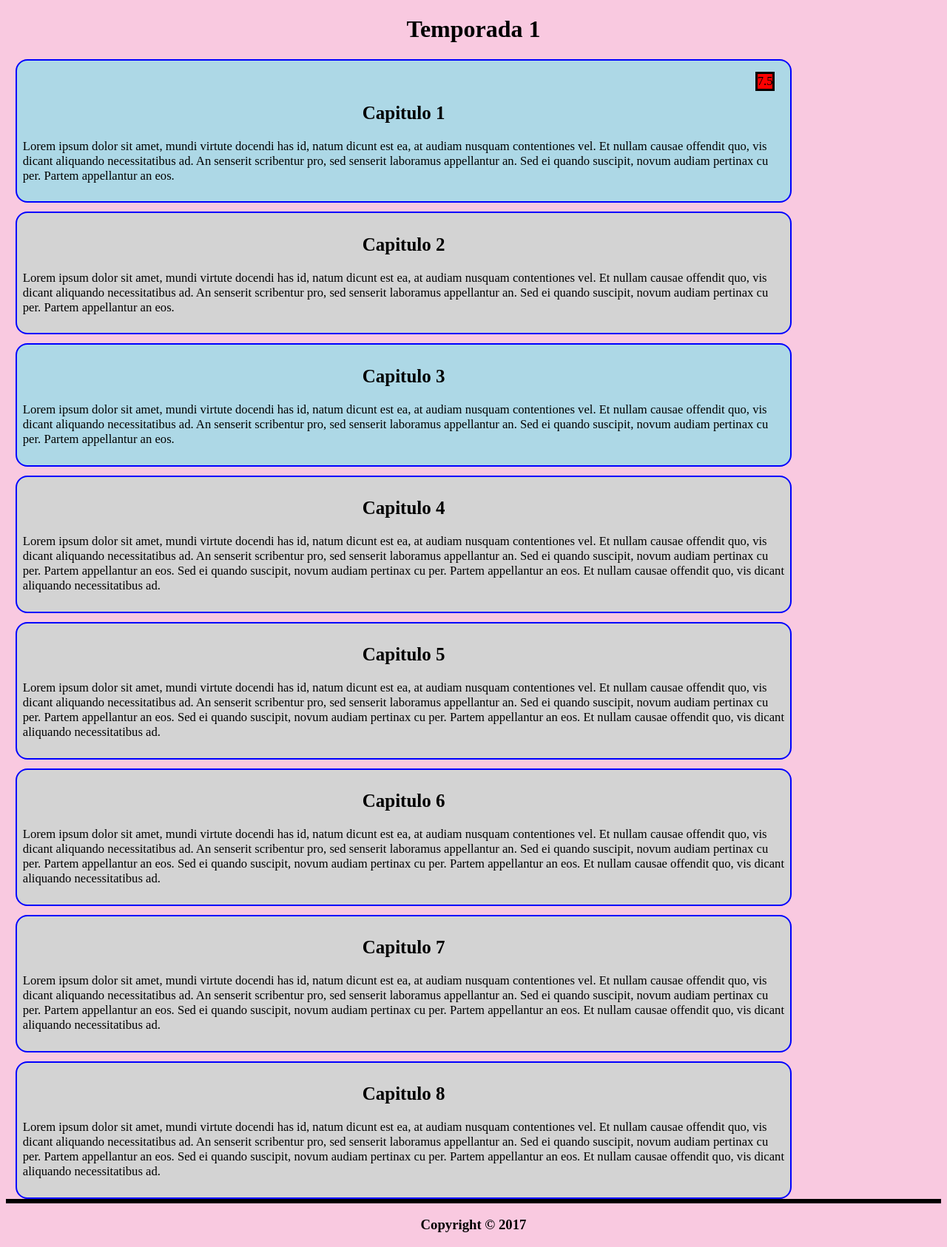
After one commit to Irimo138/Reto-1, a PHP site: page /PlantillaTemporadas.html in a window 1280 px wide. The commit adds this page. Shown: the whole page at 74% size. Run offline with PHP 8.4, Linux system fonts and the light colour scheme.

Commit message:
termporada plantilla

```diff
--- /dev/null
+++ b/Menu desplegable/PlantillaTemporadas.html
@@ -0,0 +1,55 @@
+<!DOCTYPE html>
+<html lang="">
+<head>
+    <meta charset="utf-8">
+    <meta name="viewport" content="width=device-width, initial-scale=1.0">
+     <link href="PlantillaTemporadasCSS.css" rel="stylesheet" type="text/css">
+    <title>Temporadas LCDP</title>
+</head>
+
+<body>
+
+    <header>
+        <h1>Temporada 1</h1>
+    </header>
+    <section>
+        <p class="Nota">7.5</p>
+        <article>
+            <h2>Capitulo 1</h2>
+            <p>Lorem ipsum dolor sit amet, mundi virtute docendi has id, natum dicunt est ea, at audiam nusquam contentiones vel. Et nullam causae offendit quo, vis dicant aliquando necessitatibus ad. An senserit scribentur pro, sed senserit laboramus appellantur an. Sed ei quando suscipit, novum audiam pertinax cu per. Partem appellantur an eos.</p>
+        </article>
+        <article class="par">
+            <h2>Capitulo 2</h2>
+            <p>Lorem ipsum dolor sit amet, mundi virtute docendi has id, natum dicunt est ea, at audiam nusquam contentiones vel. Et nullam causae offendit quo, vis dicant aliquando necessitatibus ad. An senserit scribentur pro, sed senserit laboramus appellantur an. Sed ei quando suscipit, novum audiam pertinax cu per. Partem appellantur an eos.</p>
+        </article>
+        <article>
+            <h2>Capitulo 3</h2>
+            <p>Lorem ipsum dolor sit amet, mundi virtute docendi has id, natum dicunt est ea, at audiam nusquam contentiones vel. Et nullam causae offendit quo, vis dicant aliquando necessitatibus ad. An senserit scribentur pro, sed senserit laboramus appellantur an. Sed ei quando suscipit, novum audiam pertinax cu per. Partem appellantur an eos.</p>
+        </article>
+        <article class="par">
+            <h2>Capitulo 4</h2>
+            <p>Lorem ipsum dolor sit amet, mundi virtute docendi has id, natum dicunt est ea, at audiam nusquam contentiones vel. Et nullam causae offendit quo, vis dicant aliquando necessitatibus ad. An senserit scribentur pro, sed senserit laboramus appellantur an. Sed ei quando suscipit, novum audiam pertinax cu per. Partem appellantur an eos. Sed ei quando suscipit, novum audiam pertinax cu per. Partem appellantur an eos. Et nullam causae offendit quo, vis dicant aliquando necessitatibus ad.</p>
+        </article>
+        <article class="par">
+            <h2>Capitulo 5</h2>
+            <p>Lorem ipsum dolor sit amet, mundi virtute docendi has id, natum dicunt est ea, at audiam nusquam contentiones vel. Et nullam causae offendit quo, vis dicant aliquando necessitatibus ad. An senserit scribentur pro, sed senserit laboramus appellantur an. Sed ei quando suscipit, novum audiam pertinax cu per. Partem appellantur an eos. Sed ei quando suscipit, novum audiam pertinax cu per. Partem appellantur an eos. Et nullam causae offendit quo, vis dicant aliquando necessitatibus ad.</p>
+        </article>
+        <article class="par">
+            <h2>Capitulo 6</h2>
+            <p>Lorem ipsum dolor sit amet, mundi virtute docendi has id, natum dicunt est ea, at audiam nusquam contentiones vel. Et nullam causae offendit quo, vis dicant aliquando necessitatibus ad. An senserit scribentur pro, sed senserit laboramus appellantur an. Sed ei quando suscipit, novum audiam pertinax cu per. Partem appellantur an eos. Sed ei quando suscipit, novum audiam pertinax cu per. Partem appellantur an eos. Et nullam causae offendit quo, vis dicant aliquando necessitatibus ad.</p>
+        </article>
+        <article class="par">
+            <h2>Capitulo 7</h2>
+            <p>Lorem ipsum dolor sit amet, mundi virtute docendi has id, natum dicunt est ea, at audiam nusquam contentiones vel. Et nullam causae offendit quo, vis dicant aliquando necessitatibus ad. An senserit scribentur pro, sed senserit laboramus appellantur an. Sed ei quando suscipit, novum audiam pertinax cu per. Partem appellantur an eos. Sed ei quando suscipit, novum audiam pertinax cu per. Partem appellantur an eos. Et nullam causae offendit quo, vis dicant aliquando necessitatibus ad.</p>
+        </article>
+        <article class="par">
+            <h2>Capitulo 8</h2>
+            <p>Lorem ipsum dolor sit amet, mundi virtute docendi has id, natum dicunt est ea, at audiam nusquam contentiones vel. Et nullam causae offendit quo, vis dicant aliquando necessitatibus ad. An senserit scribentur pro, sed senserit laboramus appellantur an. Sed ei quando suscipit, novum audiam pertinax cu per. Partem appellantur an eos. Sed ei quando suscipit, novum audiam pertinax cu per. Partem appellantur an eos. Et nullam causae offendit quo, vis dicant aliquando necessitatibus ad.</p>
+        </article>
+    </section>
+    <div id="Trailer"></div>
+    <footer>
+        <h3>Copyright &copy; 2017</h3>
+    </footer>
+</body>
+</html>
--- /dev/null
+++ b/Menu desplegable/PlantillaTemporadasCSS.css
@@ -0,0 +1,61 @@
+body{background-color:#F9C9E0;
+}
+
+header{
+	text-align: center;
+}
+
+nav{float:right;
+margin-right: 10vw;
+width: 5vw;
+}
+
+a{text-decoration: none;
+}
+
+li{list-style: none;
+border: solid blue 0.4vh;
+font-size: 3vh;
+color: red;
+width: 11vw;
+margin-top: 0.5vh;
+background-color: #F7F8C5;
+padding-left: 0.5vw;}
+
+section{margin-left: 1vw;
+width: 82vw;
+font-size:1.3vw;
+}
+
+article{border:solid blue 0.3vh;
+border-radius: 2vh;
+background-color: lightblue;
+margin-top: 1.5vh;
+padding: 1vh;}
+
+.par{background-color: lightgray;
+}
+
+footer{
+	text-align: center;
+}
+
+#Trailer{
+	background-color: red;
+	border-style: solid;
+	border-color: black;
+}
+
+.Nota{
+	height: 20px;
+	width: 20px;
+	border-style: solid;
+	border-color:black;
+	border-width: 3px;
+	background-color: red;
+	float: left;
+	margin-left: 125vh;
+}
+h2{
+	text-align: center;
+}
--- a/Menu desplegable/plantilla_personajes.html
+++ b/Menu desplegable/plantilla_personajes.html
@@ -6,6 +6,7 @@
 </head>
 <body>
 	<div id="descripcion"><h3>DESCRIPCIÓN</h3></div>
+	<div id="Nombre"><h3>Nombre</h3></div>
 	<div id="paragraf"><article>Aqui es la descripción del pesonaje</article></div>
 </body>
 </html>
```
Also changed, not shown: Menu desplegable/PersonajeCSS.css (+12 -3 lines).
